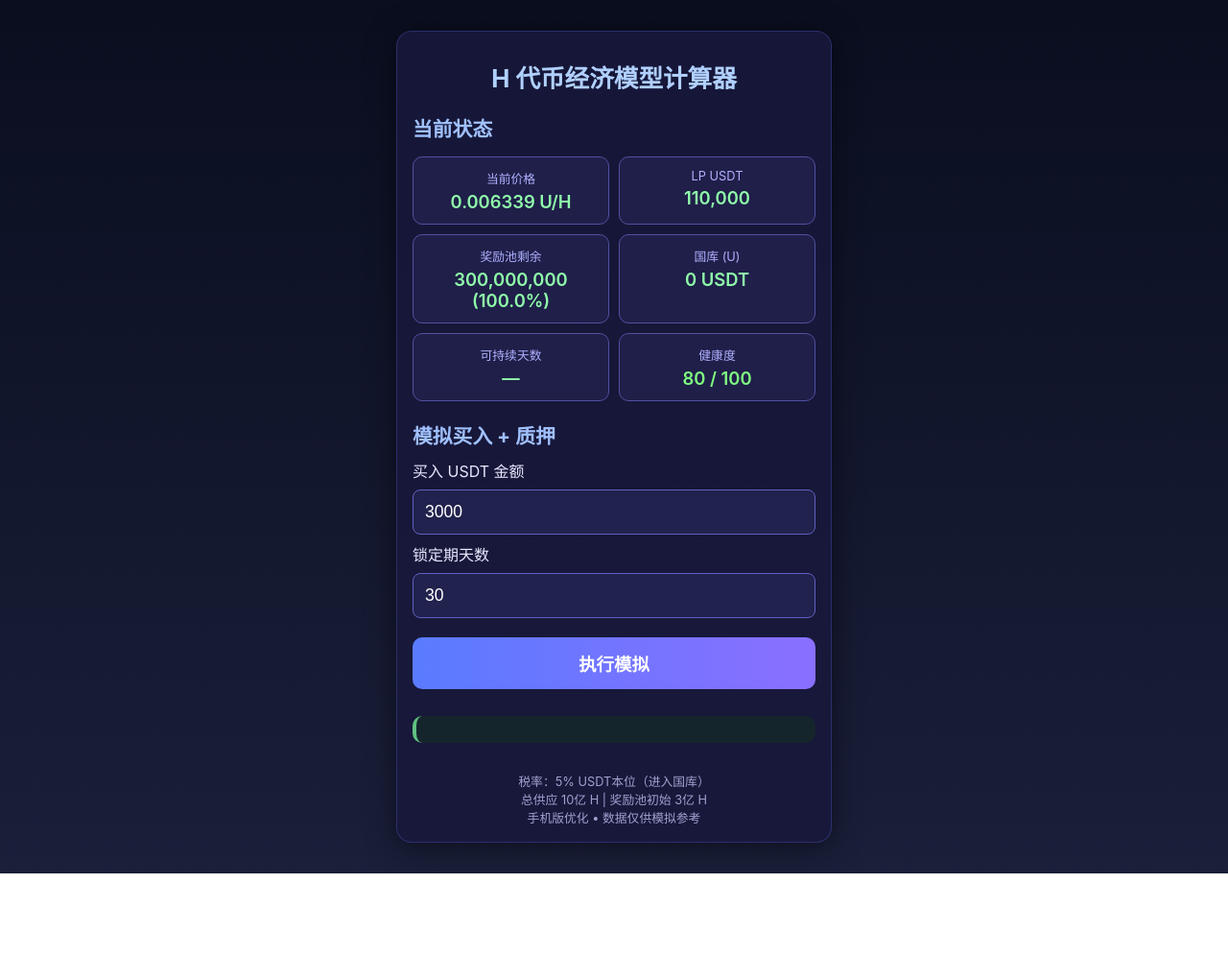
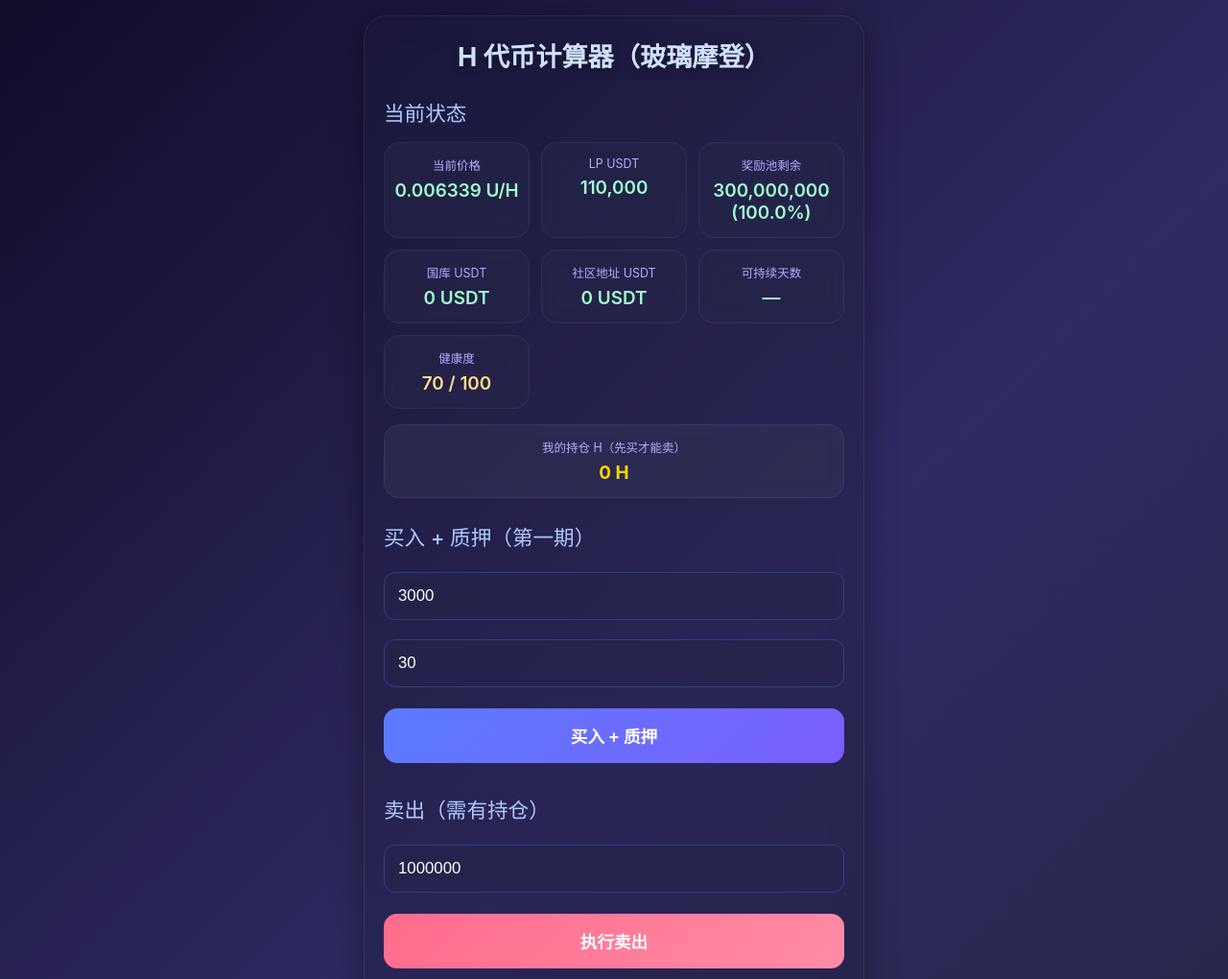
Before and after one commit to aosima858588-boop/okxboost, a plain HTML site: page index.html in a window 1280 px wide. Shown: the top 1020 px of the page at 96% size. Before the commit the page ends 910 px from the top, so only its background shows below. Drawn offline with Linux system fonts and the light colour scheme.

Commit message:
更新 index.html

```diff
--- a/index.html
+++ b/index.html
@@ -3,177 +3,197 @@
 <head>
     <meta charset="UTF-8">
     <meta name="viewport" content="width=device-width, initial-scale=1.0, maximum-scale=1.0, user-scalable=no">
-    <title>H 代币计算器 - 手机版</title>
+    <title>H 代币计算器 - 玻璃摩登版</title>
     <style>
         body {
             font-family: -apple-system, BlinkMacSystemFont, "Segoe UI", Roboto, sans-serif;
-            background: linear-gradient(180deg, #0a0e1f, #1a1f3a);
+            background: linear-gradient(135deg, #0f0c29, #302b63, #24243e);
             color: #e8e8ff;
             margin: 0;
-            padding: 12px;
+            padding: 16px;
             min-height: 100vh;
-            touch-action: manipulation;
         }
         .container {
-            background: rgba(25, 25, 60, 0.88);
-            border-radius: 16px;
-            padding: 16px;
-            box-shadow: 0 4px 30px rgba(0,0,0,0.5);
-            border: 1px solid rgba(100,120,255,0.25);
+            background: rgba(30, 30, 60, 0.35);
+            backdrop-filter: blur(16px);
+            -webkit-backdrop-filter: blur(16px);
+            border-radius: 24px;
+            padding: 20px;
+            box-shadow: 0 8px 32px rgba(0,0,0,0.37);
+            border: 1px solid rgba(255,255,255,0.08);
+            max-width: 480px;
+            margin: 0 auto;
         }
         h1 {
-            font-size: 1.6em;
+            font-size: 1.7em;
             text-align: center;
-            color: #b0d0ff;
-            margin: 12px 0 20px;
+            color: #d0e0ff;
+            margin: 0 0 24px;
+            text-shadow: 0 2px 8px rgba(0,0,0,0.4);
         }
         h2 {
-            font-size: 1.3em;
-            color: #a0c0ff;
-            margin: 20px 0 10px;
+            font-size: 1.35em;
+            color: #b0c8ff;
+            margin: 24px 0 12px;
+            font-weight: 500;
         }
         .status-grid {
             display: grid;
-            grid-template-columns: repeat(2, 1fr);
-            gap: 10px;
-            margin: 15px 0;
+            grid-template-columns: repeat(auto-fit, minmax(140px, 1fr));
+            gap: 12px;
+            margin: 16px 0;
         }
         .status-card {
-            background: rgba(35,35,80,0.7);
-            padding: 12px;
-            border-radius: 10px;
+            background: rgba(50,50,90,0.25);
+            backdrop-filter: blur(10px);
+            border-radius: 16px;
+            padding: 14px 10px;
             text-align: center;
-            border: 1px solid #5050a0;
+            border: 1px solid rgba(255,255,255,0.06);
+            box-shadow: inset 0 1px 4px rgba(255,255,255,0.03);
         }
         .status-card small {
             display: block;
-            font-size: 0.8em;
+            font-size: 0.78em;
             color: #b0b0ff;
-            margin-bottom: 4px;
+            margin-bottom: 6px;
         }
         .value {
-            font-size: 1.15em;
+            font-size: 1.18em;
             font-weight: 600;
-            color: #90ffaa;
+            color: #a0ffcc;
         }
-        .health-good  { color: #80ff80; }
-        .health-mid   { color: #ffcc66; }
-        .health-bad   { color: #ff8080; }
+        .health-good  { color: #80ffaa; }
+        .health-mid   { color: #ffdd88; }
+        .health-bad   { color: #ff9999; }
         input {
             width: 100%;
-            padding: 12px;
-            margin: 8px 0;
-            border-radius: 8px;
-            border: 1px solid #6060c0;
-            background: rgba(40,40,90,0.6);
+            padding: 14px;
+            margin: 10px 0;
+            border-radius: 12px;
+            border: 1px solid rgba(100,120,255,0.3);
+            background: rgba(40,40,80,0.4);
             color: white;
-            font-size: 1.1em;
+            font-size: 1.05em;
             box-sizing: border-box;
+            backdrop-filter: blur(4px);
         }
         button {
             width: 100%;
-            padding: 14px;
-            margin: 12px 0;
+            padding: 16px;
+            margin: 12px 0 8px;
             border: none;
-            border-radius: 10px;
-            background: linear-gradient(90deg, #5a7bff, #8a6fff);
-            color: white;
-            font-size: 1.15em;
-            font-weight: bold;
+            border-radius: 14px;
+            font-size: 1.1em;
+            font-weight: 600;
             cursor: pointer;
-            transition: all 0.2s;
+            transition: all 0.22s;
+            backdrop-filter: blur(6px);
         }
-        button:active {
-            transform: scale(0.98);
-            opacity: 0.9;
+        #btnBuy  { background: linear-gradient(135deg, #5a7bff, #7b5eff); color: white; }
+        #btnSell { background: linear-gradient(135deg, #ff6b8b, #ff8ca8); color: white; }
+        #btnMonth{ background: linear-gradient(135deg, #00d4b4, #00f0d0); color: #0a1f2e; }
+        #btnReset{ background: linear-gradient(135deg, #667eea, #764ba2); color: white; margin-top: 32px; }
+        button:active { transform: scale(0.97); opacity: 0.92; }
+        #result {
+            margin: 24px 0 16px;
+            padding: 16px;
+            background: rgba(20,40,30,0.35);
+            backdrop-filter: blur(12px);
+            border-radius: 16px;
+            border: 1px solid rgba(100,255,180,0.12);
+            font-size: 0.96em;
+            line-height: 1.55;
+            min-height: 160px;
         }
-        #result {
-            margin-top: 16px;
-            padding: 14px;
-            background: rgba(20,50,30,0.5);
-            border-radius: 10px;
-            border-left: 4px solid #60c080;
-            font-size: 0.95em;
-            line-height: 1.5;
-        }
-        .sustainable   { color: #90ff90; font-weight: bold; }
-        .unsustainable { color: #ff9090; font-weight: bold; }
+        .sustainable   { color: #a0ffb0; font-weight: bold; }
+        .unsustainable { color: #ffb0b0; font-weight: bold; }
+        .my-hold       { color: #ffd700; font-weight: bold; }
         footer {
             text-align: center;
-            font-size: 0.8em;
+            font-size: 0.82em;
             color: #a0a0d0;
-            margin-top: 30px;
-        }
-        @media (min-width: 500px) {
-            .container { max-width: 420px; margin: 20px auto; }
+            margin-top: 40px;
+            opacity: 0.85;
         }
     </style>
 </head>
 <body>
 
 <div class="container">
-    <h1>H 代币经济模型计算器</h1>
+    <h1>H 代币计算器（玻璃摩登）</h1>
 
     <div class="section">
         <h2>当前状态</h2>
         <div class="status-grid" id="status">
-            <div class="status-card">
-                <small>当前价格</small>
-                <div class="value" id="price">0.006342 U/H</div>
+            <div class="status-card"><small>当前价格</small><div class="value" id="price">0.006342 U/H</div></div>
+            <div class="status-card"><small>LP USDT</small><div class="value" id="lpU">110,000</div></div>
+            <div class="status-card"><small>奖励池剩余</small><div class="value" id="pool">300,000,000 H</div></div>
+            <div class="status-card"><small>国库 USDT</small><div class="value" id="treasury">0 USDT</div></div>
+            <div class="status-card"><small>社区地址 USDT</small><div class="value" id="communityU">0 USDT</div></div>
+            <div class="status-card"><small>可持续天数</small><div class="value" id="daysLeft">—</div></div>
+            <div class="status-card"><small>健康度</small><div class="value" id="health">—</div></div>
         </div>
-            <div class="status-card">
-                <small>LP USDT</small>
-                <div class="value" id="lpU">110,000</div>
-            </div>
-            <div class="status-card">
-                <small>奖励池剩余</small>
-                <div class="value" id="pool">300,000,000 H</div>
-            </div>
-            <div class="status-card">
-                <small>国库 (U)</small>
-                <div class="value" id="treasury">0 USDT</div>
-            </div>
-            <div class="status-card">
-                <small>可持续天数</small>
-                <div class="value" id="daysLeft">—</div>
-            </div>
-            <div class="status-card">
-                <small>健康度</small>
-                <div class="value" id="health">—</div>
-            </div>
+        <div class="status-card" style="grid-column: span 2; background: rgba(70,70,110,0.3);">
+            <small>我的持仓 H（先买才能卖）</small>
+            <div class="value my-hold" id="myHold">0 H</div>
         </div>
     </div>
 
     <div class="section">
-        <h2>模拟买入 + 质押</h2>
+        <h2>买入 + 质押（第一期）</h2>
+        <input type="number" id="usdtIn" value="3000" step="100" min="0" placeholder="买入 USDT 金额">
+        <input type="number" id="days" value="30" min="1" max="365" placeholder="锁定期天数">
+        <button id="btnBuy" onclick="simulateBuy()">买入 + 质押</button>
+    </div>
 
-        <label>买入 USDT 金额</label>
-        <input type="number" id="usdtIn" value="3000" step="100" min="0">
+    <div class="section">
+        <h2>卖出（需有持仓）</h2>
+        <input type="number" id="hSell" value="1000000" step="10000" min="0" placeholder="卖出 H 数量">
+        <button id="btnSell" onclick="simulateSell()">执行卖出</button>
+    </div>
 
-        <label>锁定期天数</label>
-        <input type="number" id="days" value="30" min="1" max="365">
-
-        <button onclick="simulate()">执行模拟</button>
+    <div class="section">
+        <h2>月结算（模拟每月1号）</h2>
+        <button id="btnMonth" onclick="monthlySettlement()">执行月结算</button>
+    </div>
 
     <div id="result"></div>
-    </div>
+
+    <button id="btnReset" onclick="resetAll()">重置所有数据（回到初始状态）</button>
 
     <footer>
-        税率：5% USDT本位（进入国库）<br>
-        总供应 10亿 H | 奖励池初始 3亿 H<br>
-        手机版优化 • 数据仅供模拟参考
+        税：5% USDT + 0.34%交易量收入 → 国库<br>
+        月结算：70% → 社区地址 → 再10%用于分红（第一期专享）<br>
+        先买才能卖 • 玻璃摩登风格 • 仅模拟参考
     </footer>
 </div>
 
 <script>
-// 全局状态（U本位税）
-let lp_h = 17351598;
-let lp_u = 110000;
-let k = lp_h * lp_u;
-let treasury_u = 0;           // 国库改为 USDT
-let staking_pool = 300000000;
+// 初始值（用于重置）
+const INITIAL = {
+    lp_h: 17351598,
+    lp_u: 110000,
+    k: 17351598 * 110000,
+    treasury_u: 0,
+    community_u: 0,
+    staking_pool: 300000000,
+    lastDailyReward: 0,
+    my_hold_h: 0
+};
+
+// 当前状态
+let lp_h = INITIAL.lp_h;
+let lp_u = INITIAL.lp_u;
+let k = INITIAL.k;
+let treasury_u = INITIAL.treasury_u;
+let community_u = INITIAL.community_u;
+let staking_pool = INITIAL.staking_pool;
+let lastDailyReward = INITIAL.lastDailyReward;
+let my_hold_h = INITIAL.my_hold_h;
+
 const total_supply = 1000000000;
-let lastDailyReward = 0;      // 用于估算可持续天数
+const dividend_tokens = 100000;
 
 function getDailyRate(days) {
     if (days <= 7) return 0.005;
@@ -183,89 +203,159 @@ function getDailyRate(days) {
     return 0.01;
 }
 
-function getHealthScore(poolLeft) {
-    const poolPct = poolLeft / 300000000;
-    const treasuryScore = Math.min(treasury_u / 10000, 1); // 假设1万U为满分参考
-    let score = (poolPct * 70) + (treasuryScore * 20) + 10; // 基础10分
-    score = Math.min(100, Math.max(0, Math.round(score)));
-    return score;
+function getHealthScore() {
+    const poolPct = staking_pool / 300000000;
+    const treasuryScore = Math.min(treasury_u / 10000, 1);
+    const communityScore = Math.min(community_u / 10000, 1);
+    let score = (poolPct * 60) + (treasuryScore * 15) + (communityScore * 15) + 10;
+    return Math.min(100, Math.max(0, Math.round(score)));
 }
 
 function updateStatus() {
-    const price = (lp_u / lp_h).toFixed(6);
+    const price = lp_h > 0 ? (lp_u / lp_h).toFixed(6) : "—";
     const poolPct = (staking_pool / 300000000 * 100).toFixed(1);
     const daysLeft = lastDailyReward > 0 ? Math.floor(staking_pool / lastDailyReward) : "—";
-    const health = getHealthScore(staking_pool);
+    const health = getHealthScore();
     let healthClass = health >= 80 ? "health-good" : health >= 50 ? "health-mid" : "health-bad";
 
     document.getElementById('price').textContent = price + " U/H";
     document.getElementById('lpU').textContent = Math.round(lp_u).toLocaleString();
     document.getElementById('pool').textContent = Math.round(staking_pool).toLocaleString() + ` (${poolPct}%)`;
     document.getElementById('treasury').textContent = Math.round(treasury_u).toLocaleString() + " USDT";
+    document.getElementById('communityU').textContent = Math.round(community_u).toLocaleString() + " USDT";
     document.getElementById('daysLeft').textContent = daysLeft + (daysLeft === "—" ? "" : " 天");
     document.getElementById('health').textContent = health + " / 100";
     document.getElementById('health').className = "value " + healthClass;
+    document.getElementById('myHold').textContent = my_hold_h.toLocaleString(0) + " H";
 }
 
-function simulate() {
+function addToTreasury(volume) {
+    treasury_u += volume * 0.0034;
+}
+
+function simulateBuy() {
+    const resultDiv = document.getElementById('result');
+    try {
         let usdtIn = parseFloat(document.getElementById('usdtIn').value) || 0;
         const days = parseInt(document.getElementById('days').value) || 1;
+        if (usdtIn <= 0 || days < 1) { resultDiv.innerHTML = "<span style='color:#ffdd88'>请输入有效金额和天数</span>"; return; }
 
-    if (usdtIn <= 0 || days < 1) {
-        document.getElementById('result').innerHTML = "<span style='color:#ffaa80'>请输入有效金额和天数</span>";
-        return;
-    }
-
-    // 5% USDT本位税
         const tax_u = usdtIn * 0.05;
         const usdtAfterTax = usdtIn * 0.95;
         treasury_u += tax_u;
+        addToTreasury(usdtIn);
 
-    // Uniswap 买入（税后 USDT 进入池子）
         const new_u = lp_u + usdtAfterTax;
         const new_h = k / new_u;
         const h_received = lp_h - new_h;
 
-    // 更新池子
-    lp_h = new_h;
-    lp_u = new_u;
-    k = lp_h * lp_u;
+        if (h_received <= 0) { resultDiv.innerHTML = "<span style='color:#ff9999'>买入金额过大</span>"; return; }
 
-    // 质押 & 奖励
+        lp_h = new_h; lp_u = new_u; k = lp_h * lp_u;
+        my_hold_h += h_received;
+
         const stake_amount = h_received;
         const rate = getDailyRate(days);
         const total_reward = stake_amount * rate * days;
-    const dailyRewardEst = total_reward / days;   // 本次日均奖励
-    lastDailyReward = dailyRewardEst;             // 用于估算可持续天数（可优化为移动平均）
+        lastDailyReward = total_reward / days;
 
         let poolAfter = staking_pool - total_reward;
-    let sustainable = poolAfter >= 0
-        ? `<span class="sustainable">✅ 可持续</span>`
-        : `<span class="unsustainable">❌ 不可持续（缺口 ${Math.abs(poolAfter).toLocaleString()} H）</span>`;
-
+        let sustainable = poolAfter >= 0 ? `<span class="sustainable">可持续</span>` : `<span class="unsustainable">不可持续（缺口 ${Math.abs(poolAfter).toLocaleString()} H）</span>`;
         staking_pool = Math.max(0, poolAfter);
 
         const priceNew = (lp_u / lp_h).toFixed(6);
 
-    // 结果展示
-    let html = `
-        <strong>模拟结果：</strong><br><br>
-        买入 <strong>${usdtIn.toLocaleString()} USDT</strong><br>
-        → 税后进入池子 <strong>${usdtAfterTax.toLocaleString(0)} USDT</strong><br>
-        → 税金 <strong>${tax_u.toLocaleString(0)} USDT</strong>（国库）<br>
-        获得 H <strong>${h_received.toLocaleString(0)}</strong><br>
-        新价格 <strong>${priceNew} U/H</strong><br><br>
-
-        质押 <strong>${stake_amount.toLocaleString(0)} H</strong> × ${days} 天<br>
-        日收益 <strong>${(rate*100).toFixed(1)}%</strong> → 总奖励 <strong>${total_reward.toLocaleString(0)} H</strong><br><br>
-
-        剩余奖励池 <strong>${staking_pool.toLocaleString(0)} H</strong><br>
-        国库 <strong>${treasury_u.toLocaleString(0)} USDT</strong><br><br>
-
+        resultDiv.innerHTML = `
+            <strong>买入 + 质押</strong><br><br>
+            交易量 ${usdtIn.toLocaleString()} USDT<br>
+            → 税5% ${tax_u.toLocaleString(0)} + 0.34% ${(usdtIn*0.0034).toFixed(0)}<br>
+            获得 ${h_received.toLocaleString(0)} H<br>
+            我的持仓 → <span class="my-hold">${my_hold_h.toLocaleString(0)} H</span><br>
+            新价格 ${priceNew} U/H<br><br>
+            奖励 ${total_reward.toLocaleString(0)} H<br>
+            剩余奖励池 ${staking_pool.toLocaleString(0)} H<br><br>
             ${sustainable}
         `;
+        updateStatus();
+    } catch(e) {
+        resultDiv.innerHTML = "<span style='color:#ff9999'>模拟出错</span>";
+    }
+}
 
-    document.getElementById('result').innerHTML = html;
+function simulateSell() {
+    const resultDiv = document.getElementById('result');
+    try {
+        let hSell = parseFloat(document.getElementById('hSell').value) || 0;
+        if (hSell <= 0) { resultDiv.innerHTML = "<span style='color:#ffdd88'>请输入卖出数量</span>"; return; }
+        if (hSell > my_hold_h) {
+            resultDiv.innerHTML = `<span style='color:#ffdd88'>持仓不足，仅有 ${my_hold_h.toLocaleString(0)} H</span>`;
+            return;
+        }
+
+        const new_h = lp_h + hSell;
+        const new_u = k / new_h;
+        const u_out = lp_u - new_u;
+
+        const tax_u = u_out * 0.05;
+        const u_received = u_out * 0.95;
+        treasury_u += tax_u;
+        addToTreasury(u_out);
+
+        lp_h = new_h; lp_u = new_u; k = lp_h * lp_u;
+        my_hold_h -= hSell;
+
+        const priceNew = (lp_u / lp_h).toFixed(6);
+
+        resultDiv.innerHTML = `
+            <strong>卖出完成</strong><br><br>
+            卖出 ${hSell.toLocaleString(0)} H<br>
+            获得（税前）${u_out.toLocaleString(0)} USDT<br>
+            → 税5% ${tax_u.toLocaleString(0)} + 0.34% ${(u_out*0.0034).toFixed(0)}<br>
+            实际到手 ${u_received.toLocaleString(0)} USDT<br>
+            新价格 ${priceNew} U/H<br><br>
+            我的持仓 → <span class="my-hold">${my_hold_h.toLocaleString(0)} H</span>
+        `;
+        updateStatus();
+    } catch(e) {
+        resultDiv.innerHTML = "<span style='color:#ff9999'>模拟出错</span>";
+    }
+}
+
+function monthlySettlement() {
+    const resultDiv = document.getElementById('result');
+    if (treasury_u <= 0) {
+        resultDiv.innerHTML = "<span style='color:#ffdd88'>国库无余额</span>";
+        return;
+    }
+
+    const transferred = treasury_u * 0.7;
+    community_u += transferred;
+    treasury_u *= 0.3;
+
+    const dividend_pool = community_u * 0.10;
+    community_u -= dividend_pool;
+
+    resultDiv.innerHTML = `
+        <strong>月结算执行</strong><br><br>
+        国库 → 社区地址：${transferred.toLocaleString(0)} USDT<br>
+        社区地址当前：${community_u.toLocaleString(0)} USDT<br>
+        本月分红池（10%）：${dividend_pool.toLocaleString(0)} USDT<br>
+        （按 10万分红币比例发放）
+    `;
+    updateStatus();
+}
+
+function resetAll() {
+    lp_h = INITIAL.lp_h;
+    lp_u = INITIAL.lp_u;
+    k = INITIAL.k;
+    treasury_u = INITIAL.treasury_u;
+    community_u = INITIAL.community_u;
+    staking_pool = INITIAL.staking_pool;
+    lastDailyReward = INITIAL.lastDailyReward;
+    my_hold_h = INITIAL.my_hold_h;
+
+    document.getElementById('result').innerHTML = "<span style='color:#a0c0ff'>已重置到初始状态</span>";
     updateStatus();
 }
 
```
Lines whose indentation alone changed are shown as unchanged.
